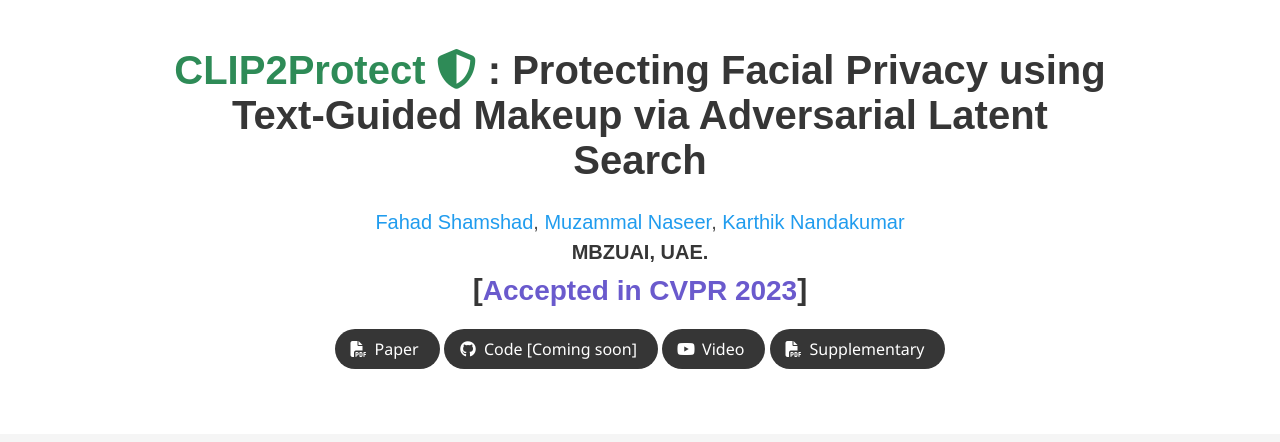
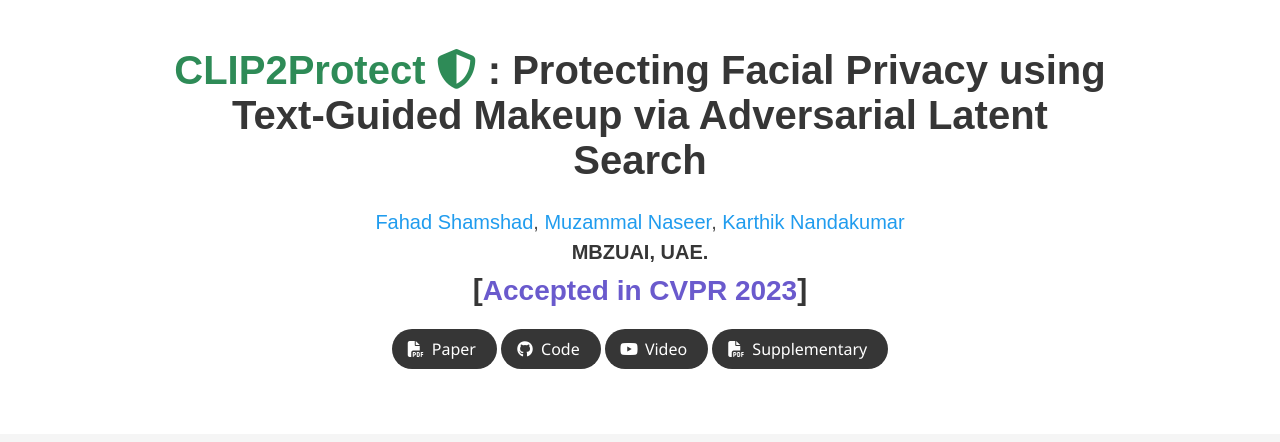
Before and after one commit to fahadshamshad/Clip2Protect, a plain HTML site: page docs/index.html in a window 1280 px wide. Shown: the top 442 px of the page. Drawn offline with nearby package versions, Linux system fonts and the light colour scheme; some icons are missing; a web font is replaced by a local one.

Commit message:
Update index.html

```diff
--- a/docs/index.html
+++ b/docs/index.html
@@ -78,7 +78,7 @@
                 <span class="icon">
                     <i class="fab fa-github"></i>
                 </span>
-                <span>Code [Coming soon]</span>
+                <span>Code</span>
                 </a>
             </span>
 
```
